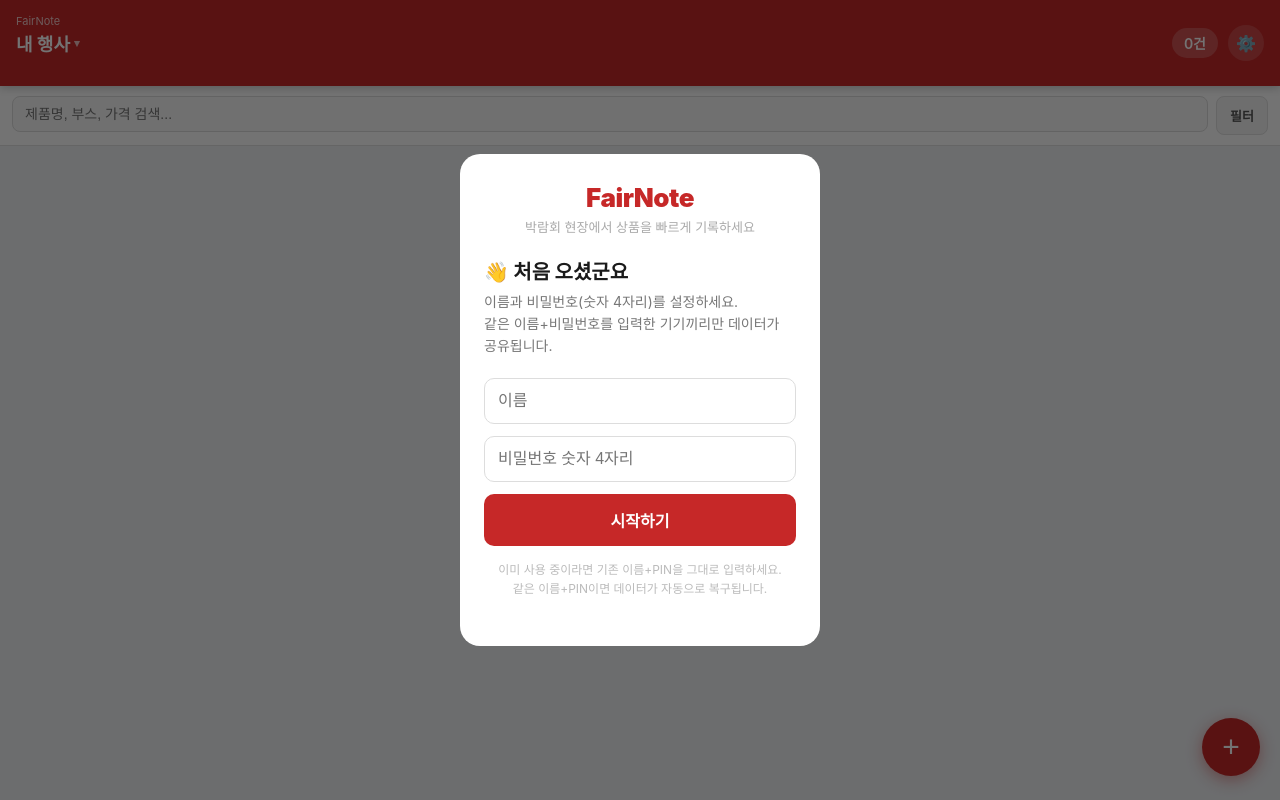
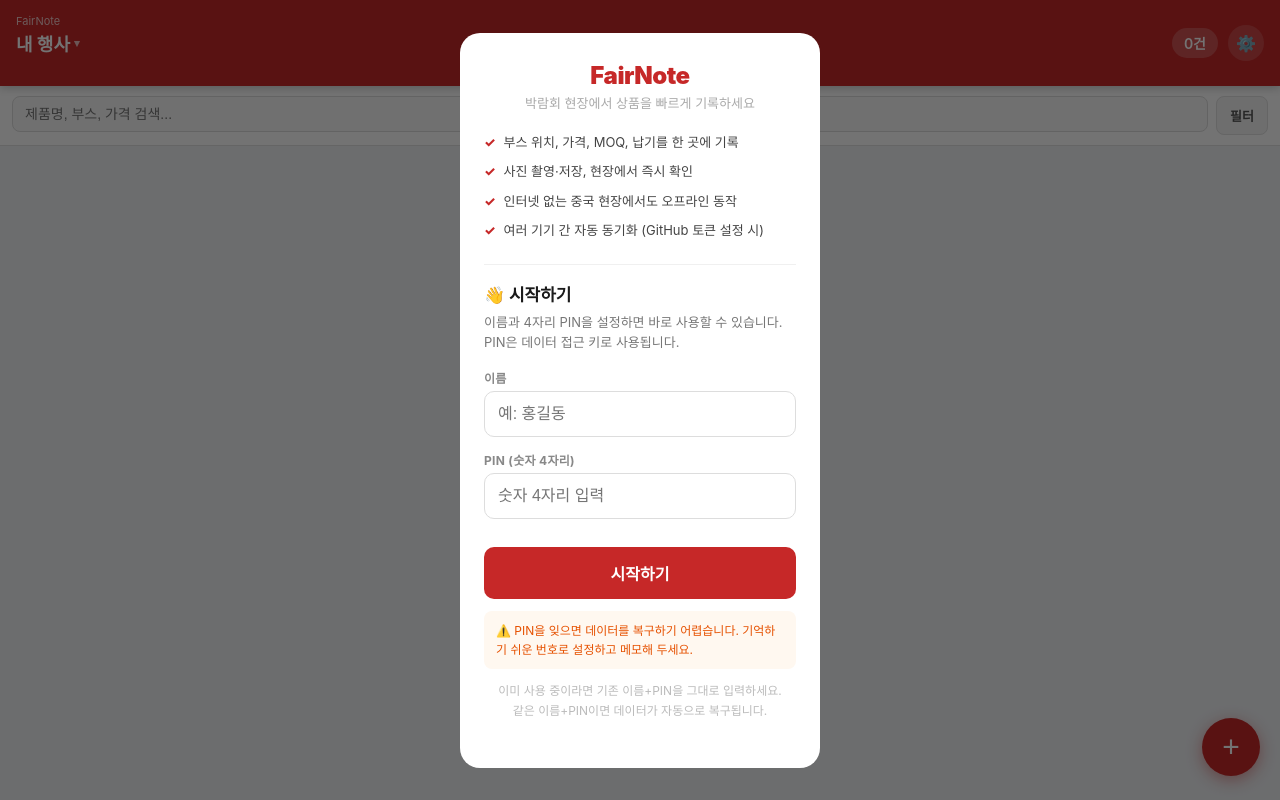
Before and after one commit to harich1/canton-fair-app, a plain HTML site: page index.html in a window 1280 px wide. Drawn offline with nearby package versions, Linux system fonts and the light colour scheme.

Commit message:
Enhance onboarding: feature bullets, field labels, PIN warning, detailed descriptions

```diff
--- a/index.html
+++ b/index.html
@@ -112,7 +112,13 @@
 .name-overlay { position: fixed; inset: 0; z-index: 400; display: none; align-items: center; justify-content: center; padding: 24px; }
 .name-overlay.open { display: flex; animation: overlayBgIn 0.25s ease forwards; background: rgba(0,0,0,0.6); }
 .name-overlay.open .name-box { animation: boxIn 0.34s cubic-bezier(0.34, 1.56, 0.64, 1) forwards; }
-.name-box { background: white; border-radius: 20px; padding: 28px 24px; width: 100%; max-width: 360px; will-change: transform, opacity; }
+.name-box { background: white; border-radius: 20px; padding: 28px 24px; width: 100%; max-width: 360px; will-change: transform, opacity; max-height: calc(100vh - 48px); overflow-y: auto; }
+.feature-list { margin: 14px 0 18px; padding: 0; list-style: none; }
+.feature-list li { font-size: 13px; color: #444; padding: 5px 0; display: flex; align-items: flex-start; gap: 8px; line-height: 1.5; }
+.feature-list li::before { content: '✓'; color: #c62828; font-weight: 800; flex-shrink: 0; }
+.onboard-divider { border: none; border-top: 1px solid #f0f0f0; margin: 16px 0; }
+.onboard-label { display: block; font-size: 12px; font-weight: 700; color: #888; letter-spacing: 0.3px; margin-bottom: 5px; text-transform: uppercase; }
+.pin-warning { font-size: 12px; color: #e65100; background: #fff8f0; border-radius: 8px; padding: 10px 12px; margin-top: 12px; line-height: 1.6; }
 .name-box h2 { font-size: 20px; font-weight: 800; margin-bottom: 6px; }
 .name-box p { font-size: 14px; color: #777; margin-bottom: 20px; line-height: 1.6; white-space: pre-line; }
 .name-input { width: 100%; padding: 13px; border: 1.5px solid #ddd; border-radius: 10px; font-size: 16px; margin-bottom: 12px; transition: border-color 0.2s; }
@@ -256,16 +262,21 @@
 <!-- 이름 입력 -->
 <div class="name-overlay" id="nameOverlay">
   <div class="name-box">
-    <div style="text-align:center;margin-bottom:18px">
-      <div style="font-size:26px;font-weight:900;color:#c62828;letter-spacing:-0.5px">FairNote</div>
-      <div id="appDescText" style="font-size:13px;color:#aaa;margin-top:5px;line-height:1.5"></div>
+    <div style="text-align:center;margin-bottom:4px">
+      <div style="font-size:24px;font-weight:900;color:#c62828;letter-spacing:-0.5px">FairNote</div>
+      <div id="appDescText" style="font-size:13px;color:#aaa;margin-top:4px;line-height:1.5"></div>
     </div>
-    <h2 id="nameTitle"></h2>
-    <p id="nameDesc"></p>
-    <input class="name-input" id="nameInput" maxlength="20">
+    <ul class="feature-list" id="featureList"></ul>
+    <hr class="onboard-divider">
+    <h2 id="nameTitle" style="font-size:17px;margin-bottom:6px"></h2>
+    <p id="nameDesc" style="font-size:13px;color:#777;line-height:1.6;margin-bottom:16px;white-space:pre-line"></p>
+    <label class="onboard-label" id="nameInputLabel"></label>
+    <input class="name-input" id="nameInput" maxlength="20" style="margin-bottom:14px">
+    <label class="onboard-label" id="pinInputLabel"></label>
     <input class="name-input" id="pinInput" type="tel" inputmode="numeric" maxlength="4" pattern="[0-9]{4}" autocomplete="off">
-    <button class="name-btn" id="nameStartBtn" onclick="confirmName()"></button>
-    <p id="nameHintText" style="font-size:12px;color:#bbb;text-align:center;margin-top:14px;line-height:1.6"></p>
+    <button class="name-btn" id="nameStartBtn" onclick="confirmName()" style="margin-top:16px"></button>
+    <div class="pin-warning" id="pinWarningText"></div>
+    <p id="nameHintText" style="font-size:12px;color:#bbb;text-align:center;margin-top:12px;line-height:1.6"></p>
   </div>
 </div>
 
@@ -430,9 +441,12 @@
     filterBtn: '필터',
     sortNewest: '최신순', sortOldest: '오래된순', sortBooth: '부스순', sortName: '이름순',
     filterOemOnly: 'OEM만', filterPhotoOnly: '사진있음',
-    firstVisit: '👋 처음 오셨군요',
-    firstVisitDesc: '이름과 비밀번호(숫자 4자리)를 설정하세요.\n같은 이름+비밀번호를 입력한 기기끼리만 데이터가 공유됩니다.',
-    namePlaceholder: '이름', pinPlaceholder: '비밀번호 숫자 4자리', startBtn: '시작하기',
+    firstVisit: '👋 시작하기',
+    firstVisitDesc: '이름과 4자리 PIN을 설정하면 바로 사용할 수 있습니다.\nPIN은 데이터 접근 키로 사용됩니다.',
+    namePlaceholder: '예: 홍길동', pinPlaceholder: '숫자 4자리 입력', startBtn: '시작하기',
+    nameInputLabel: '이름', pinInputLabel: 'PIN (숫자 4자리)',
+    features: ['부스 위치, 가격, MOQ, 납기를 한 곳에 기록', '사진 촬영·저장, 현장에서 즉시 확인', '인터넷 없는 중국 현장에서도 오프라인 동작', '여러 기기 간 자동 동기화 (GitHub 토큰 설정 시)'],
+    pinWarning: '⚠️ PIN을 잊으면 데이터를 복구하기 어렵습니다. 기억하기 쉬운 번호로 설정하고 메모해 두세요.',
     addProduct: '새 상품 추가', editProduct: '상품 수정',
     boothLabel: '부스 위치 *', boothPh: '예: 11.1 A01',
     nameLabel: '제품명 *', namePh: '제품명을 입력하세요',
@@ -507,9 +521,12 @@
     filterBtn: 'Filter',
     sortNewest: 'Newest', sortOldest: 'Oldest', sortBooth: 'Booth', sortName: 'Name',
     filterOemOnly: 'OEM only', filterPhotoOnly: 'Has photo',
-    firstVisit: '👋 Welcome!',
-    firstVisitDesc: 'Set your name and a 4-digit PIN.\nDevices with the same name + PIN will share data.',
-    namePlaceholder: 'Your name', pinPlaceholder: '4-digit PIN', startBtn: 'Get Started',
+    firstVisit: '👋 Get Started',
+    firstVisitDesc: 'Set your name and a 4-digit PIN to begin.\nYour PIN acts as a key to access your data.',
+    namePlaceholder: 'e.g. John', pinPlaceholder: 'Enter 4 digits', startBtn: 'Get Started',
+    nameInputLabel: 'Name', pinInputLabel: 'PIN (4 digits)',
+    features: ['Record booth, price, MOQ & lead time in one place', 'Capture & view product photos on the spot', 'Works offline — no internet needed on the show floor', 'Auto-sync across devices (requires GitHub token)'],
+    pinWarning: '⚠️ If you forget your PIN, data recovery is not possible. Use a number you can remember and write it down.',
     addProduct: 'Add Product', editProduct: 'Edit Product',
     boothLabel: 'Booth *', boothPh: 'e.g. 11.1 A01',
     nameLabel: 'Product Name *', namePh: 'Enter product name',
@@ -600,9 +617,13 @@
   document.getElementById('chip-photo').textContent = t('filterPhotoOnly');
   document.getElementById('nameTitle').textContent = t('firstVisit');
   document.getElementById('nameDesc').textContent = t('firstVisitDesc');
+  document.getElementById('nameInputLabel').textContent = t('nameInputLabel');
+  document.getElementById('pinInputLabel').textContent = t('pinInputLabel');
   document.getElementById('nameInput').placeholder = t('namePlaceholder');
   document.getElementById('pinInput').placeholder = t('pinPlaceholder');
   document.getElementById('nameStartBtn').textContent = t('startBtn');
+  document.getElementById('pinWarningText').textContent = t('pinWarning');
+  document.getElementById('featureList').innerHTML = t('features').map(f => `<li>${f}</li>`).join('');
   document.getElementById('lBooth').textContent = t('boothLabel');
   document.getElementById('fBooth').placeholder = t('boothPh');
   document.getElementById('lName').textContent = t('nameLabel');
```
